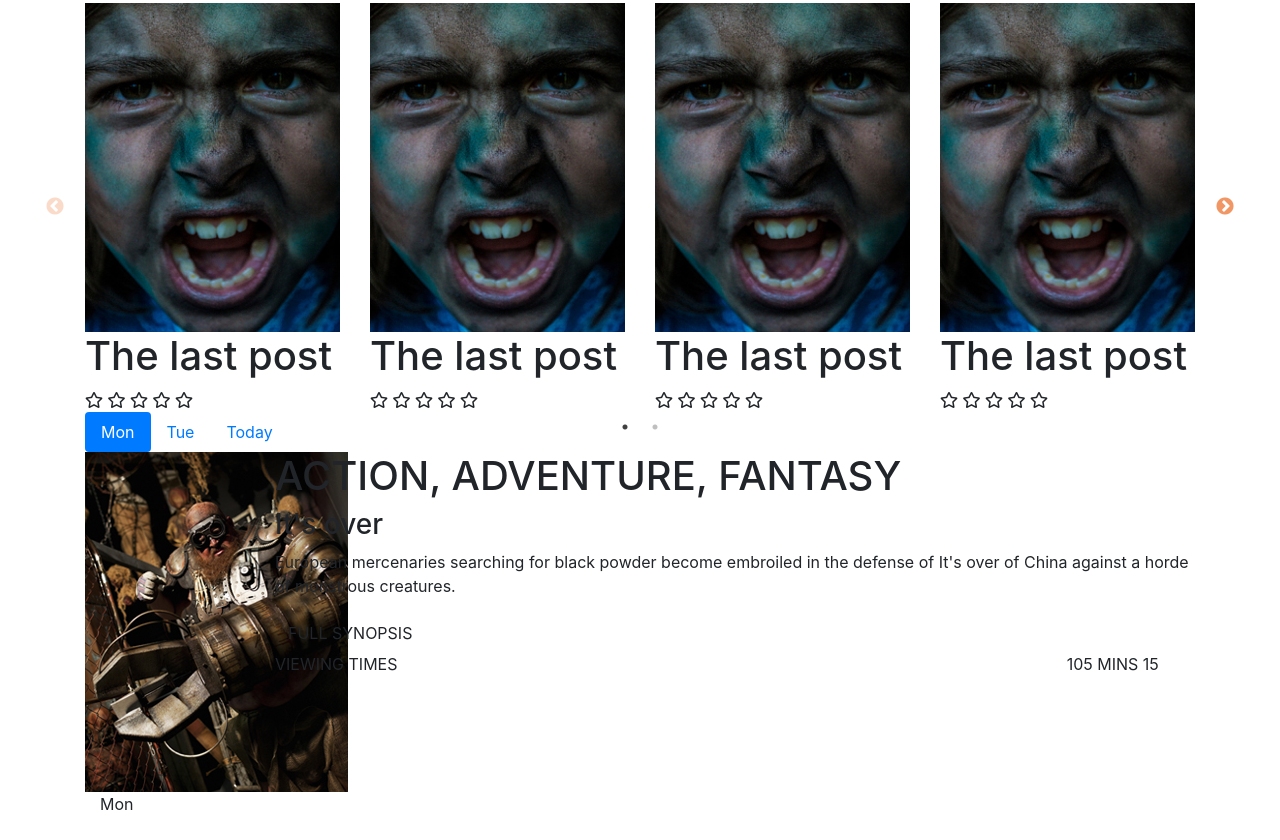
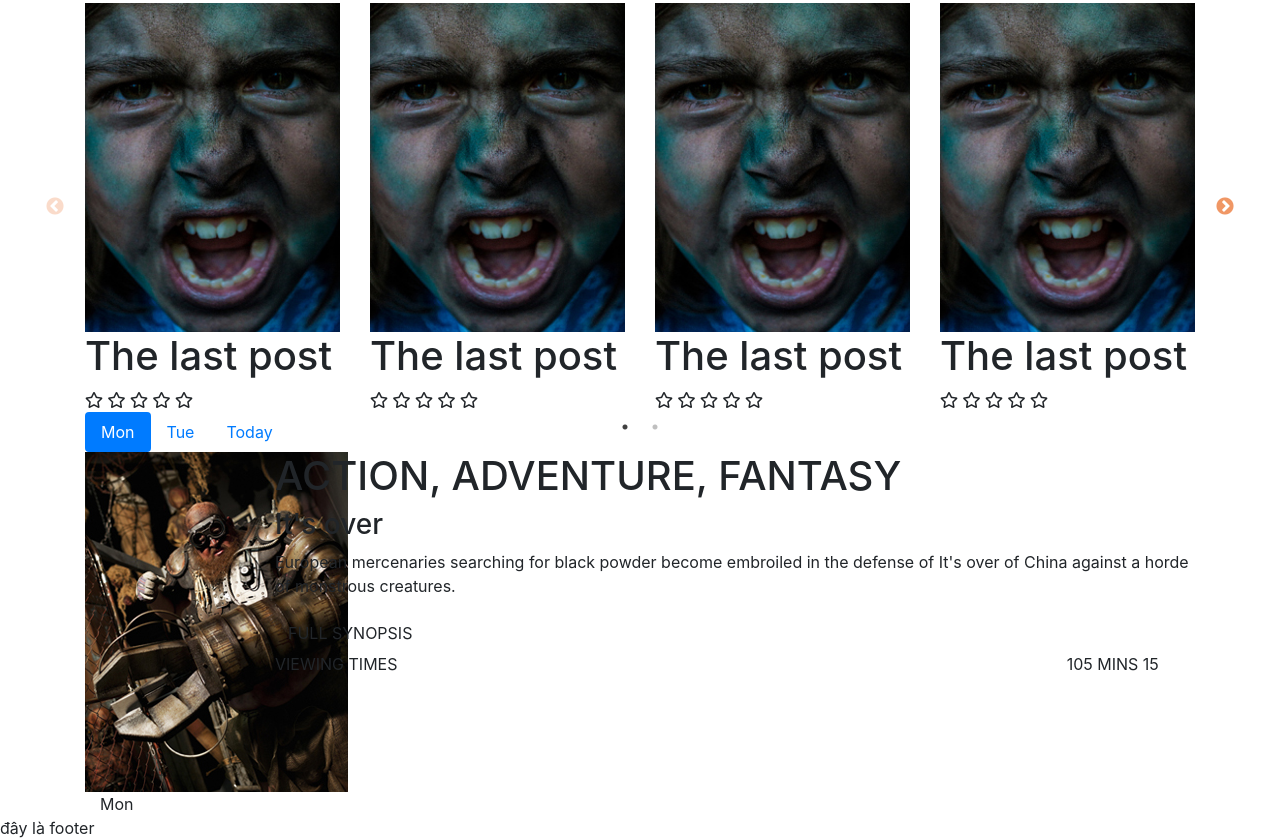
Before and after one commit to joshphlee/bc06mv, a plain HTML site: page index.html in a window 1280 px wide. Shown: the part 764-1604 px from the top of the page. Before the commit the page ends 1580 px from the top, so only its background shows below. Drawn offline with nearby package versions, Linux system fonts and the light colour scheme; files that its build step writes are made by us from their sources; files whose address does not match are found by name.

Commit message:
footer_lbvan1

```diff
--- a/index.html
+++ b/index.html
@@ -221,7 +221,9 @@
                 <div class="tab-pane container fade" id="Today">Today</div>
             </div>
         </section>
-
+        <footer>
+            đây là footer
+        </footer>
 
 
         <!-- Optional JavaScript -->
```
